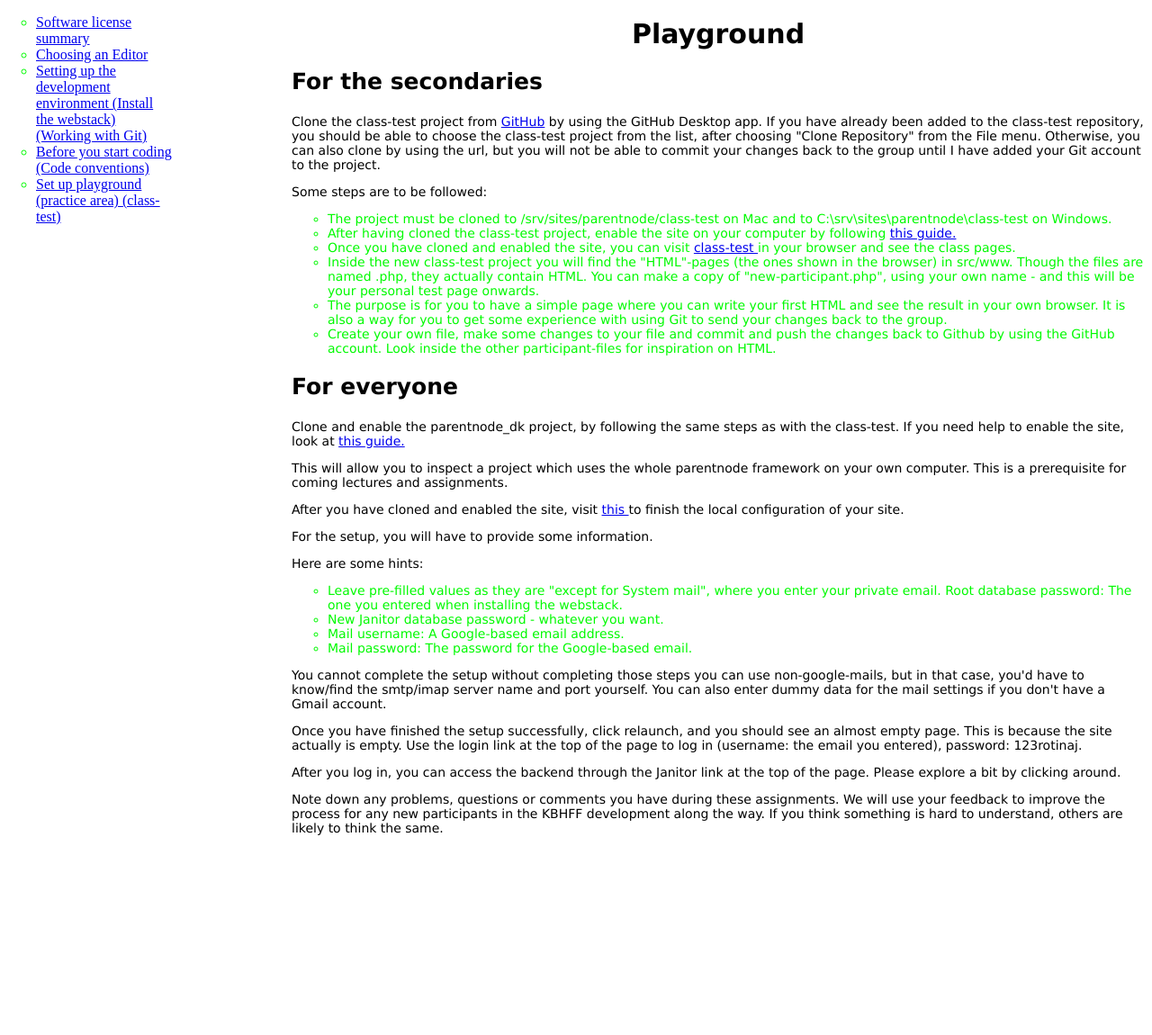
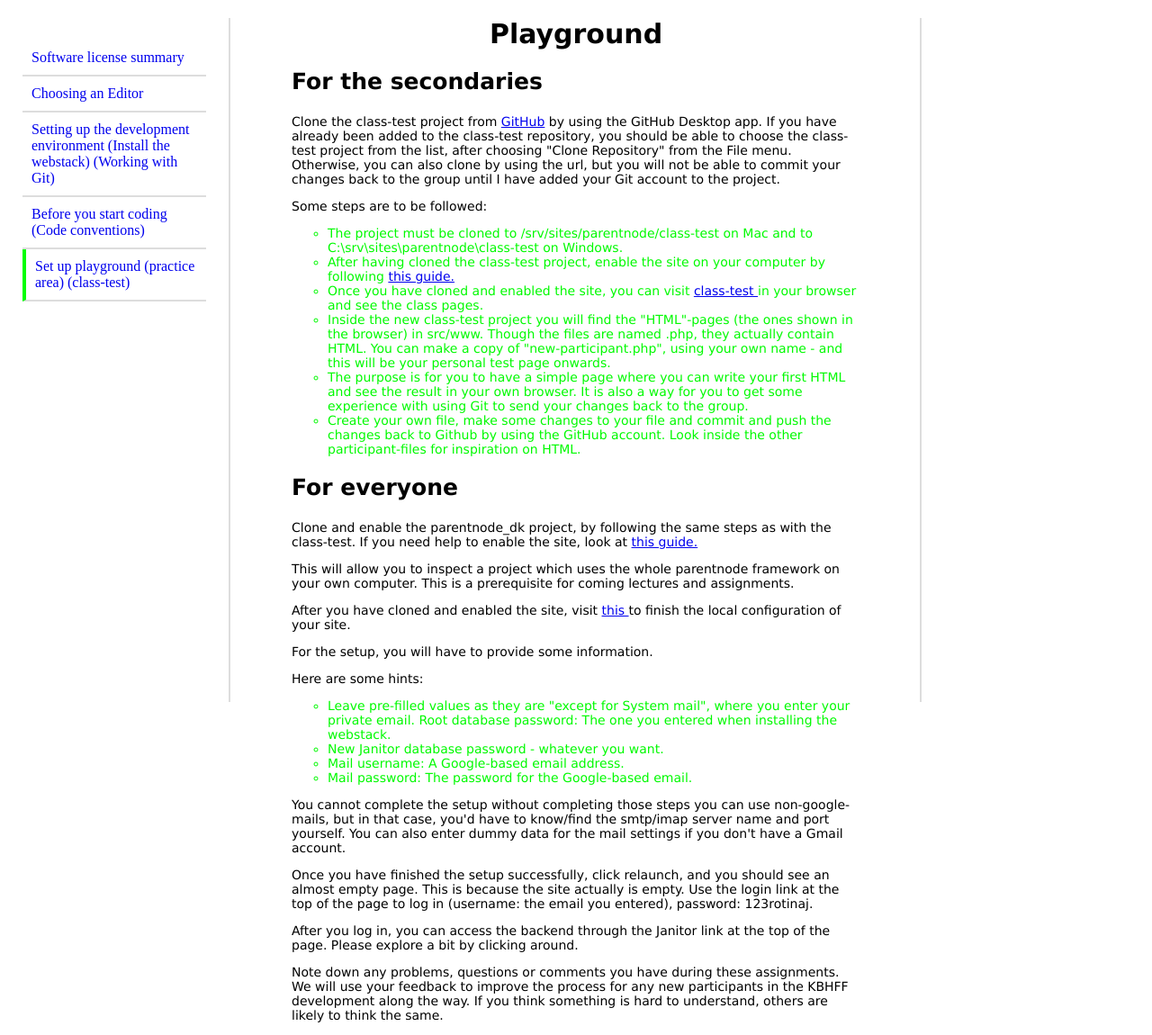
Before and after one commit to parentnode/hwd, a PHP site: page /kbhff/playground.php in a window 1280 px wide. Shown: the whole page at 90% size. Before the commit the page ends 928 px from the top, so only its background shows below. Run offline with PHP 8.4, Linux system fonts and the light colour scheme.

Commit message:
adding page styling

```diff
--- a/theme/www/kbhff/before-you-start-coding.html
+++ b/theme/www/kbhff/before-you-start-coding.html
@@ -131,7 +131,7 @@
 			<li><a href="software-license">Software license summary</a></li>
 			<li><a href="choose-editor">Choosing an Editor</a></li>
 			<li><a href="development-environment">Setting up the development environment (Install the webstack) (Working with Git)</a></li>
-			<li><a href="before-you-start-coding">Before you start coding (Code conventions)</a></li>
+			<li id="active"><a href="before-you-start-coding">Before you start coding (Code conventions)</a></li>
 			<li><a href="playground">Set up playground (practice area) (class-test)</a></li>
 		</ul>
 	</div>
--- a/theme/www/kbhff/choose-editor.php
+++ b/theme/www/kbhff/choose-editor.php
@@ -168,7 +168,7 @@
 	<div id="navigation">
 		<ul class="navigation">
 			<li><a href="software-license">Software license summary</a></li>
-			<li><a href="choose-editor">Choosing an Editor</a></li>
+			<li id="active"><a href="choose-editor">Choosing an Editor</a></li>
 			<li><a href="development-environment">Setting up the development environment (Install the webstack) (Working with Git)</a></li>
 			<li><a href="before-you-start-coding">Before you start coding (Code conventions)</a></li>
 			<li><a href="playground">Set up playground (practice area) (class-test)</a></li>
--- a/theme/www/kbhff/css/page.css
+++ b/theme/www/kbhff/css/page.css
@@ -1,13 +1,55 @@
 #content {
 	margin-left: 25%;
+	margin-right: 25%;
 
 	font-family: Verdana, Arial, sans-serif;
 	font-size: 14px;
 }
 
 #navigation {
-	width: 15%;
+	width: 20%;
 	position: fixed;
-	top: 0;
+	top: 20px;
+	bottom: 20px;
 	left: 0;
+
+	padding: 25px;
+	box-sizing: border-box;
+
+	border-right: 2px solid #ddd;
 }
+
+#footer {
+	width: 20%;
+	position: fixed;
+	top: 20px;
+	bottom: 20px;
+	right: 0;
+
+	border-left: 2px solid #ddd;
+}
+
+.navigation a {
+	text-decoration: none;
+}
+
+ul.navigation {
+	padding: 0;
+	margin: 0;
+}
+
+.navigation li {
+	list-style-type: none;
+	margin: 0;
+	padding: 10px;
+
+	border-bottom: 2px solid #ddd;
+}
+
+#active {
+	border-left: 4px solid #0f0;
+}
+
+.navigation li:hover {
+	border-left: 4px solid #afa;
+}
--- a/theme/www/kbhff/development-environment.php
+++ b/theme/www/kbhff/development-environment.php
@@ -60,7 +60,7 @@
 		<ul class="navigation">
 			<li><a href="software-license">Software license summary</a></li>
 			<li><a href="choose-editor">Choosing an Editor</a></li>
-			<li><a href="development-environment">Setting up the development environment (Install the webstack) (Working with Git)</a></li>
+			<li id="active"><a href="development-environment">Setting up the development environment (Install the webstack) (Working with Git)</a></li>
 			<li><a href="before-you-start-coding">Before you start coding (Code conventions)</a></li>
 			<li><a href="playground">Set up playground (practice area) (class-test)</a></li>
 		</ul>
--- a/theme/www/kbhff/playground.php
+++ b/theme/www/kbhff/playground.php
@@ -59,7 +59,7 @@
 			<li><a href="choose-editor">Choosing an Editor</a></li>
 			<li><a href="development-environment">Setting up the development environment (Install the webstack) (Working with Git)</a></li>
 			<li><a href="before-you-start-coding">Before you start coding (Code conventions)</a></li>
-			<li><a href="playground">Set up playground (practice area) (class-test)</a></li>
+			<li id="active"><a href="playground">Set up playground (practice area) (class-test)</a></li>
 		</ul>
 	</div>
 	<div id="footer"></div>
--- a/theme/www/kbhff/software-license.php
+++ b/theme/www/kbhff/software-license.php
@@ -67,7 +67,7 @@
 	</div>
 	<div id="navigation">
 		<ul class="navigation">
-			<li><a href="software-license">Software license summary</a></li>
+			<li id="active"><a href="software-license">Software license summary</a></li>
 			<li><a href="choose-editor">Choosing an Editor</a></li>
 			<li><a href="development-environment">Setting up the development environment (Install the webstack) (Working with Git)</a></li>
 			<li><a href="before-you-start-coding">Before you start coding (Code conventions)</a></li>
```
